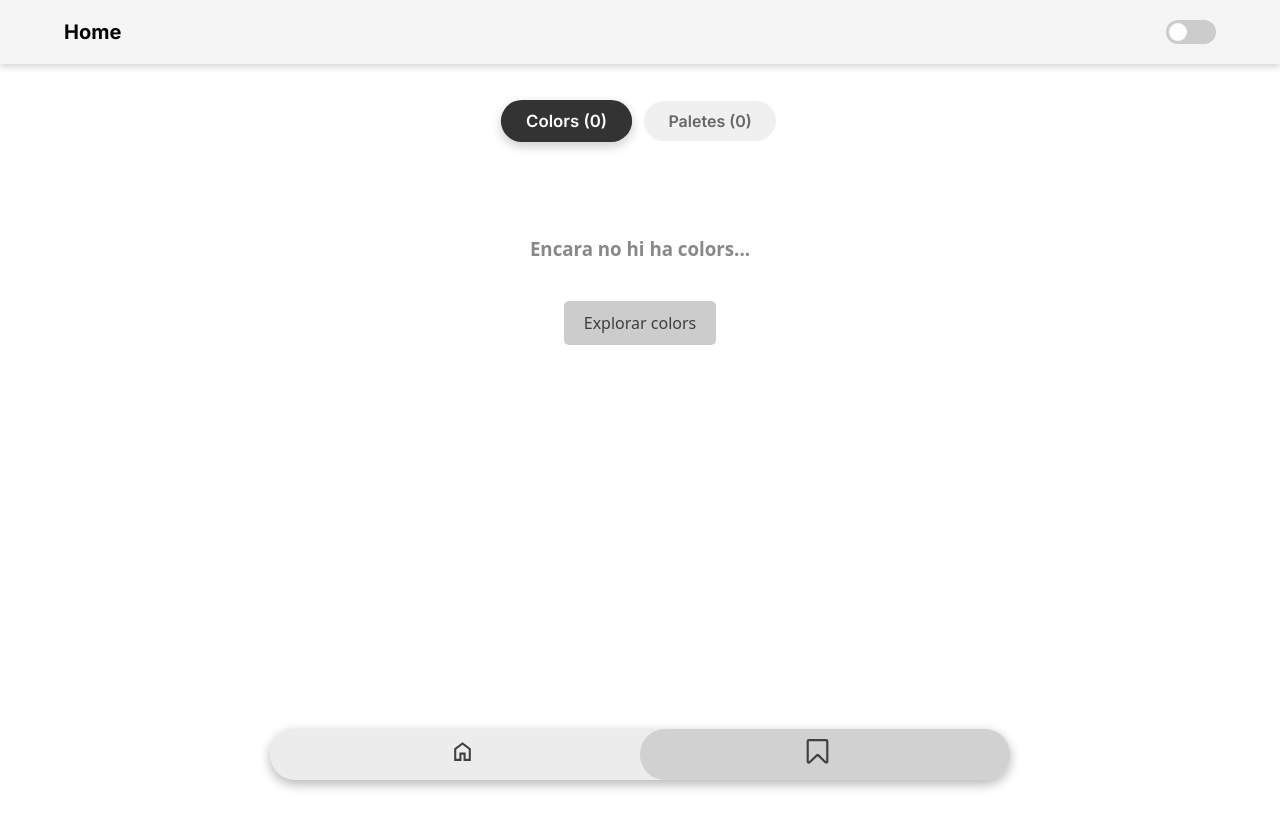
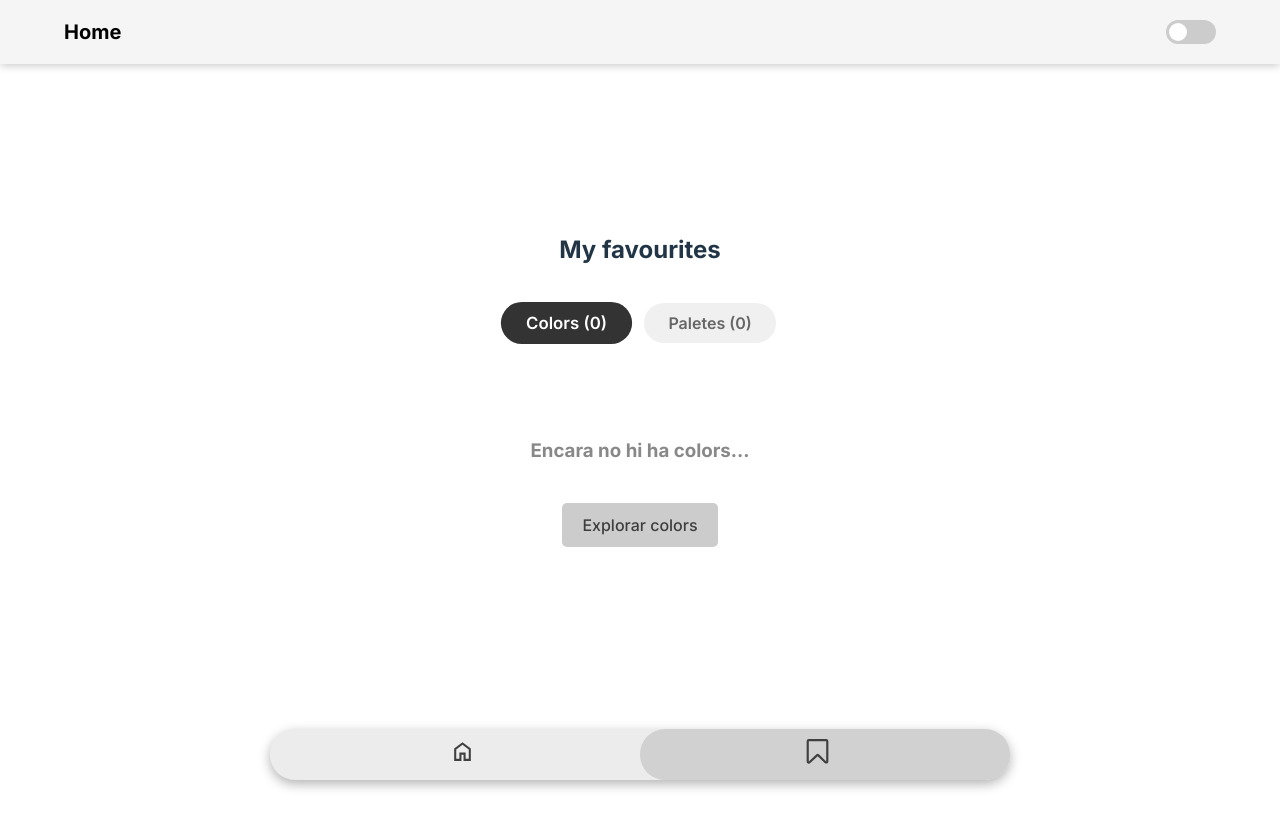
Before and after one commit to Polsacadas/ColorsApp, a React (Vite) app in the folder siratone/: page /FavoritesPage in a window 1280 px wide. Shown: the top 828 px of the page. Before the commit the page ends 800 px from the top, so only its background shows below. Built offline with nearby package versions, Linux system fonts and the light colour scheme; a web font is replaced by a local one.

Commit message:
Dark mode favourites

```diff
--- a/siratone/src/components/ColorDetail.css
+++ b/siratone/src/components/ColorDetail.css
@@ -38,8 +38,7 @@
   z-index: 10;
 }
 
-.save-button { right: 0; }
-.is-favorite { right: 40px; }
+
 
 .back-btn {
   display: inline-block;
@@ -69,7 +68,7 @@
   align-items: flex-end;
   overflow: hidden;
   position: relative;
-  box-shadow: 0 4px 15px rgba(0,0,0,0.1);
+
 }
 
 .overlay-info {
--- a/siratone/src/components/ColorsList.jsx
+++ b/siratone/src/components/ColorsList.jsx
@@ -53,7 +53,6 @@ function ColorsList() {
 
  const [loading, setLoading] = useState(true);
  const [error, setError] = useState(null);
-
 
  // --- EFECTO SECUNDARIO (Carga Inicial) ---
    useEffect(() => {
@@ -160,6 +159,7 @@ function ColorsList() {
        {/* color box */}
            <div className="color-box" style={{ backgroundColor: post.rgb }}>
 
+
             {/* save icon */}
 
            <button
--- a/siratone/src/components/FavoritesPage.css
+++ b/siratone/src/components/FavoritesPage.css
@@ -30,7 +30,7 @@
   background-color: #333;
   color: white;
   transform: scale(1.05);
-  box-shadow: 0 4px 10px rgba(0,0,0,0.2);
+
 }
 
 .empty-message {
@@ -57,7 +57,7 @@
   border-radius: 12px;
   overflow: hidden;
   position: relative;
-  box-shadow: 0 4px 6px rgba(0,0,0,0.1);
+
 }
 
 /* --- Cuadrícula de 3 --- */
@@ -84,7 +84,7 @@
   border-radius: 12px;
   overflow: hidden;
   position: relative;
-  box-shadow: 0 4px 6px rgba(0,0,0,0.1);
+
   transition: transform 0.2s;
 }
 
@@ -164,7 +164,7 @@
   height: 100px; /* Alçada similar a la imatge */
   border-radius: 15px;
   overflow: hidden; /* retalla els fills perquè no surtin de la corba */
-  box-shadow: 0 4px 10px rgba(0,0,0,0.1);
+
 }
 
 
@@ -176,6 +176,15 @@
   transition: opacity 0.2s;
 }
 
+.favorites-page-container {
+  font-family: 'Inter', sans-serif;
+  padding: 10px;
+  margin-top:15%;
+  min-height: 100vh;
+  width: 100%;
+  min-width: 100vw;
+  box-sizing: border-box;
+}
 .palette-strip-item:hover {
   opacity: 0.9;
 }
@@ -188,7 +197,7 @@
   font-size: 0.75rem;
   font-weight: bold;
   text-transform: uppercase;
-  text-shadow: 0 1px 2px rgba(0,0,0,0.3);
+
   pointer-events: none; /* No interfereix en el clic per redirigir als detalls del color */
 }
 
--- a/siratone/src/components/FavoritesPage.jsx
+++ b/siratone/src/components/FavoritesPage.jsx
@@ -14,7 +14,7 @@ function FavoritesPage() {
 
       {/* CABECERA Y PESTAÑAS */}
       <div className="fav-header">
-        <h2>MIS FAVORITOS</h2>
+        <h2>My favourites</h2>
 
         <div className="fav-tabs">
           {/* Botón Colores */}
```
Lines whose indentation alone changed are shown as unchanged.
